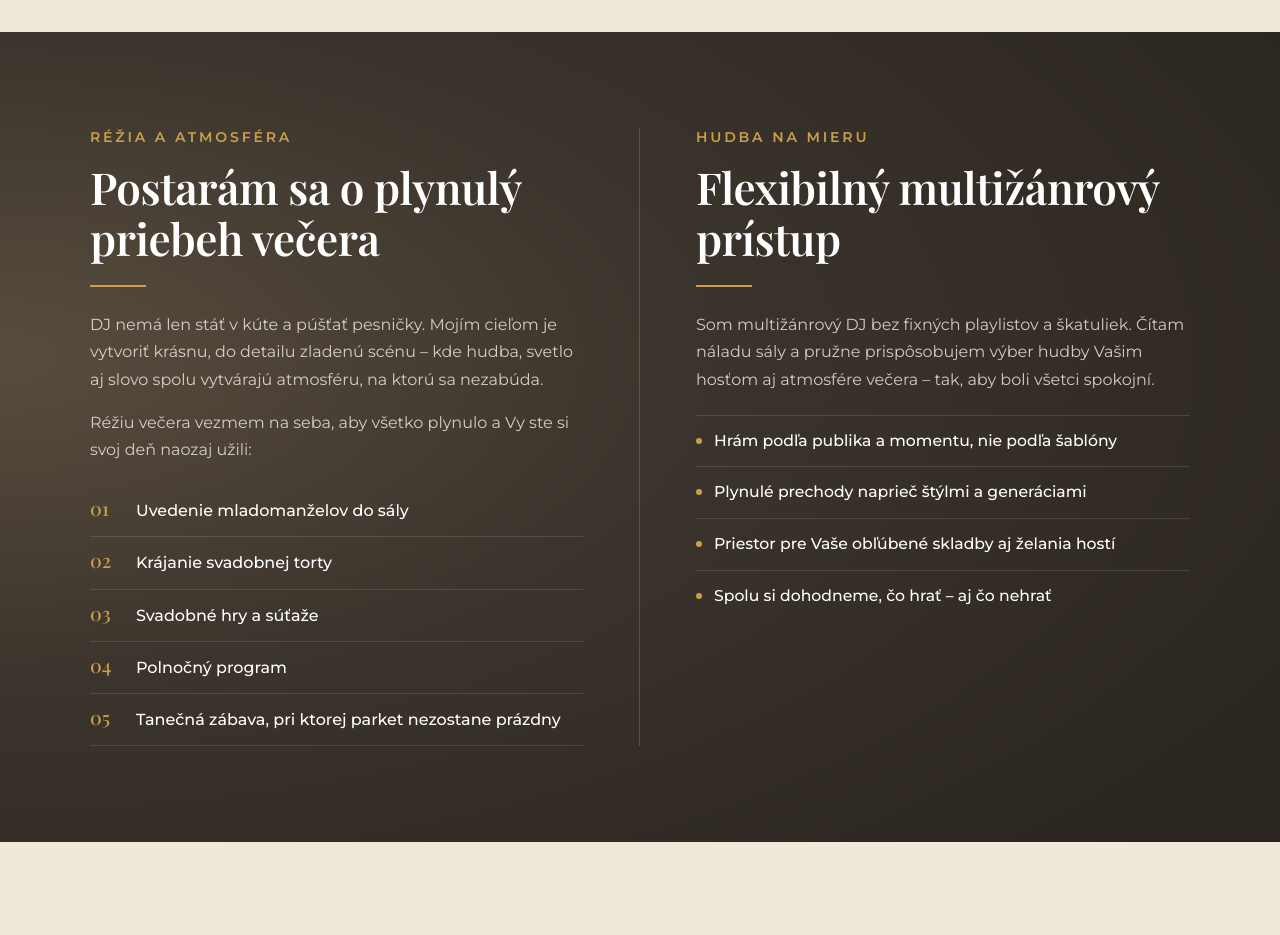
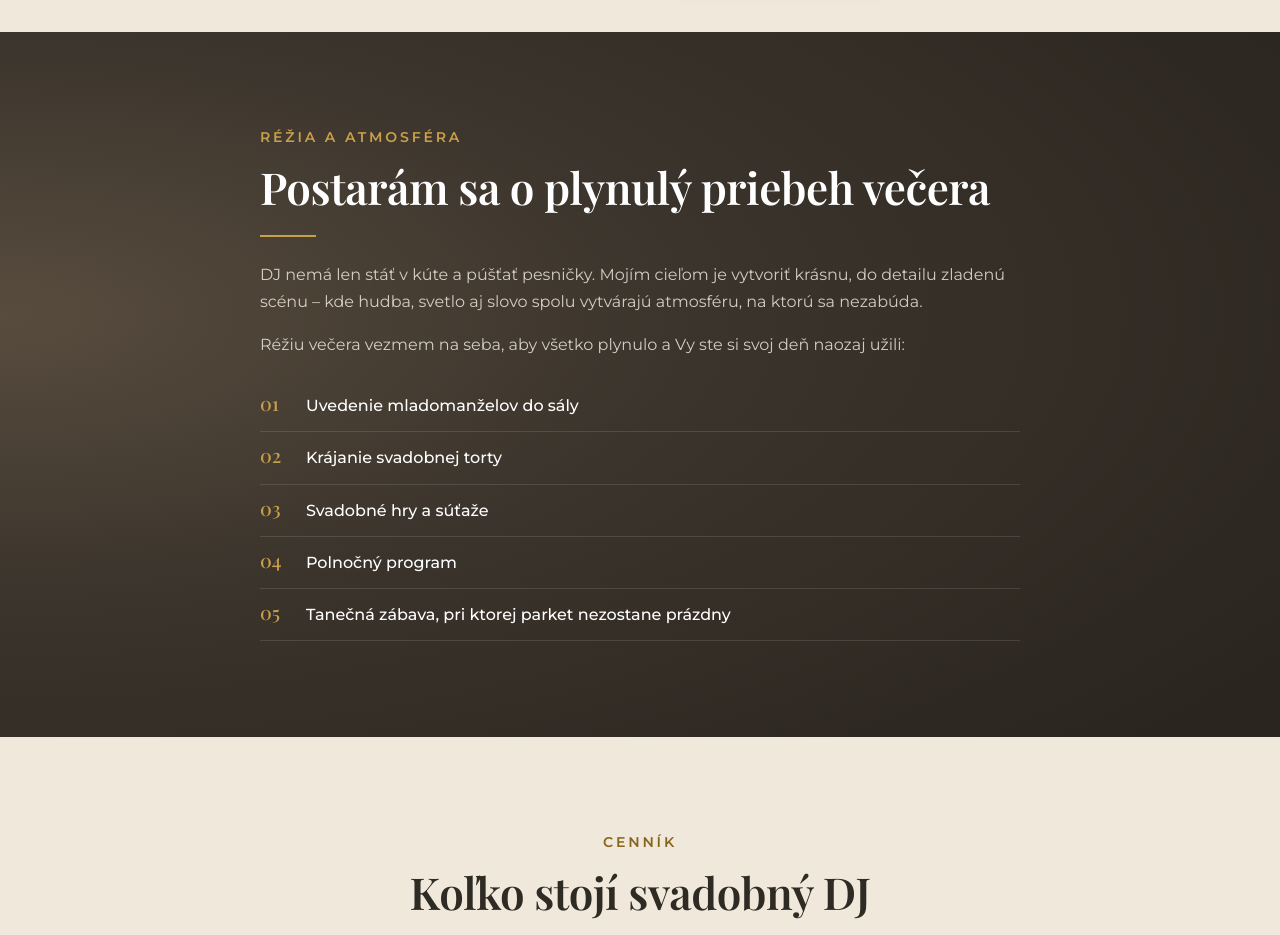
Before and after one commit to dualfz-dev/djferi.sk, a plain HTML site: page index.html in a window 1280 px wide. Shown: the part 5160-6095 px from the top of the page. Drawn offline with Linux system fonts and the light colour scheme.

Commit message:
Odstránená časť Hudba na mieru – Flexibilný multižánrový prístup
Co-Authored-By: Claude Opus 5.5 <noreply@anthropic.com>

```diff
--- a/index.html
+++ b/index.html
@@ -179,6 +179,7 @@ p{margin:0 0 1em}
 .direction .col{padding:0 56px}
 .direction .col:first-child{padding-left:0;border-right:1px solid rgba(201,160,74,.3)}
 .direction .col:last-child{padding-right:0}
+.direction .col:only-child{grid-column:1/-1;max-width:760px;margin:0 auto;padding:0;border:0}
 .direction h2{color:#fff}
 .moments{list-style:none;padding:0;margin:22px 0 0;counter-reset:m}
 .moments li{counter-increment:m;display:flex;gap:18px;align-items:baseline;padding:12px 0;border-bottom:1px solid rgba(247,242,234,.12);font-weight:500}
@@ -656,18 +657,6 @@ dialog.lightbox .lb-count{position:fixed;bottom:18px;left:0;right:0;text-align:c
         <li>Tanečná zábava, pri ktorej parket nezostane prázdny</li>
       </ol>
     </div>
-    <div class="col">
-      <p class="eyebrow">Hudba na mieru</p>
-      <h2>Flexibilný multižánrový prístup</h2>
-      <span class="rule"></span>
-      <p>Som multižánrový DJ bez fixných playlistov a škatuliek. Čítam náladu sály a pružne prispôsobujem výber hudby Vašim hosťom aj atmosfére večera – tak, aby boli všetci spokojní.</p>
-      <ul class="dots">
-        <li>Hrám podľa publika a momentu, nie podľa šablóny</li>
-        <li>Plynulé prechody naprieč štýlmi a generáciami</li>
-        <li>Priestor pre Vaše obľúbené skladby aj želania hostí</li>
-        <li>Spolu si dohodneme, čo hrať – aj čo nehrať</li>
-      </ul>
-    </div>
   </div>
 </section>
 
```
